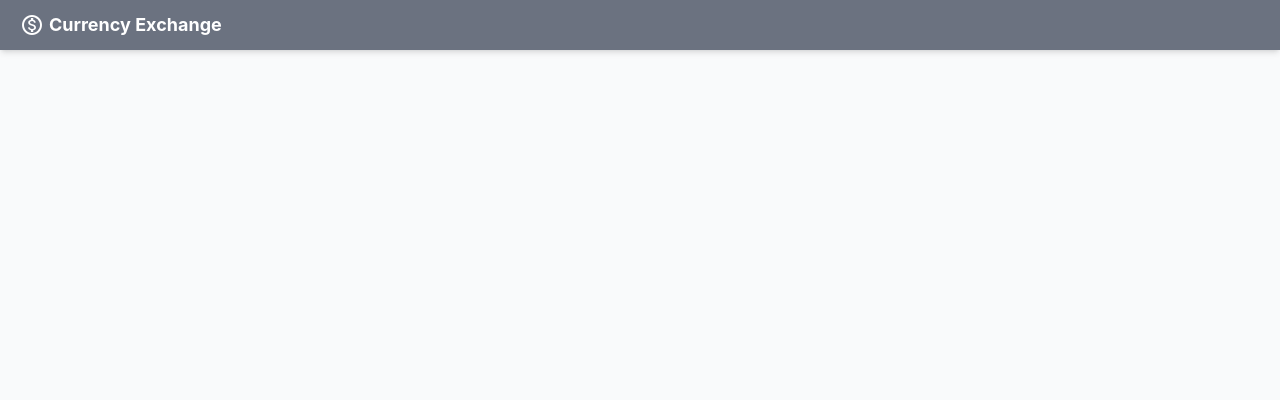
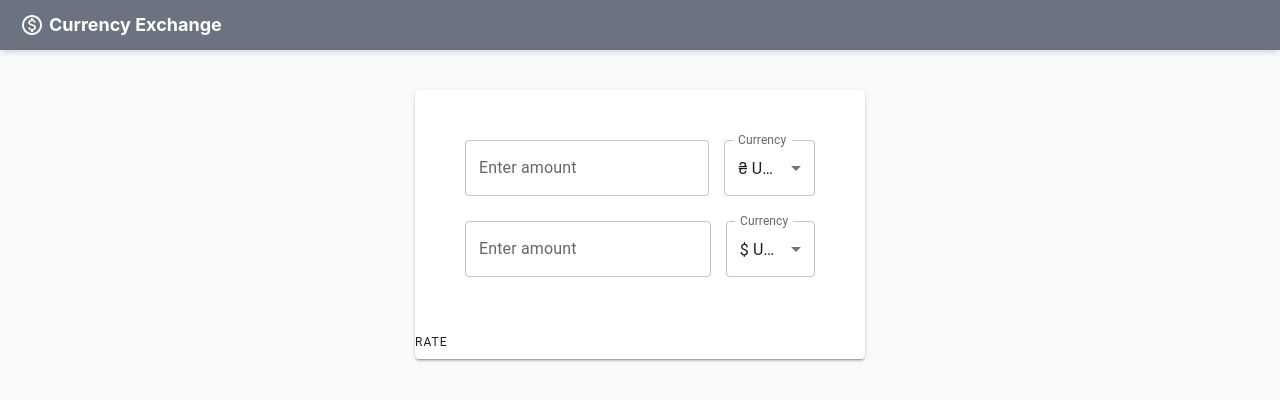
Before and after one commit to ihnatenkoo/Currencies-Converter-ITOP1000, a React (Vite) app: page / in a window 1280 px wide. Shown: the top 400 px of the page. Built offline with nearby package versions, Linux system fonts and the light colour scheme; no server answers.

Commit message:
Create <Converter/> and <ConverterItem/>

```diff
--- a/package.json
+++ b/package.json
@@ -9,6 +9,10 @@
     "preview": "vite preview"
   },
   "dependencies": {
+    "@emotion/react": "^11.10.4",
+    "@emotion/styled": "^11.10.4",
+    "@mui/material": "^5.10.11",
+    "@mui/styled-engine": "^5.10.8",
     "material-icons": "^1.12.0",
     "prettier": "^2.7.1",
     "react": "^18.2.0",
--- a/src/App.tsx
+++ b/src/App.tsx
@@ -1,29 +1,31 @@
 import { FC, useEffect, useState } from 'react';
 import { ICurrenciesRates } from './types';
 import Header from './components/Header/Header';
+import Converter from './components/Converter/Converter';
 
 const App: FC = () => {
 	const [rates, setRates] = useState<ICurrenciesRates | null>(null);
 
-	const getRates = async () => {
-		const res = await fetch(
-			`https://v6.exchangerate-api.com/v6/${import.meta.env.VITE_API_KEY}/latest/UAH`
-		);
-		const rates = await res.json();
-		setRates({
-			UAH: rates.conversion_rates.UAH,
-			USD: rates.conversion_rates.USD,
-			EUR: rates.conversion_rates.EUR,
-		});
-	};
+	// const getRates = async () => {
+	// 	const res = await fetch(
+	// 		`https://v6.exchangerate-api.com/v6/${import.meta.env.VITE_API_KEY}/latest/UAH`
+	// 	);
+	// 	const rates = await res.json();
+	// 	setRates({
+	// 		UAH: rates.conversion_rates.UAH,
+	// 		USD: rates.conversion_rates.USD,
+	// 		EUR: rates.conversion_rates.EUR,
+	// 	});
+	// };
 
-	useEffect(() => {
-		getRates();
-	}, []);
+	// useEffect(() => {
+	// 	getRates();
+	// }, []);
 
 	return (
 		<>
 			<Header rates={rates} />
+			<Converter />
 		</>
 	);
 };
--- /dev/null
+++ b/src/components/Converter/Converter.module.scss
@@ -0,0 +1,16 @@
+.converter {
+	display: flex;
+	justify-content: center;
+
+	&__wrapper {
+		width: 450px;
+		max-width: 90%;
+	}
+	&__form {
+		padding: 50px;
+		display: flex;
+		justify-content: center;
+		flex-wrap: wrap;
+		gap: 25px 15px;
+	}
+}
--- /dev/null
+++ b/src/components/Converter/Converter.tsx
@@ -0,0 +1,20 @@
+import { FC } from 'react';
+import { Paper, Box, Typography } from '@mui/material';
+import s from './Converter.module.scss';
+import ConverterItem from '../ConverterItem/ConverterItem';
+import { Currencies } from '../../types';
+
+const Converter: FC = () => {
+	return (
+		<section className={s.converter}>
+			<Paper elevation={2} className={s.converter__wrapper}>
+				<Box component="form" className={s.converter__form} noValidate autoComplete="off">
+					<ConverterItem initialCurrency={Currencies.UAH} />
+					<ConverterItem initialCurrency={Currencies.USD} />
+				</Box>
+				<Typography variant="overline">rate</Typography>
+			</Paper>
+		</section>
+	);
+};
+export default Converter;
--- /dev/null
+++ b/src/components/ConverterItem/ConverterItem.module.scss
@@ -0,0 +1,4 @@
+.item {
+	display: flex;
+	gap: 0 15px;
+}
--- /dev/null
+++ b/src/components/ConverterItem/ConverterItem.tsx
@@ -0,0 +1,42 @@
+import { FC, useState } from 'react';
+import { TextField, MenuItem } from '@mui/material';
+import s from './ConverterItem.module.scss';
+import { Currencies } from '../../types';
+
+interface IConverterItemProps {
+	initialCurrency: string;
+}
+
+const ConverterItem: FC<IConverterItemProps> = ({ initialCurrency }) => {
+	const [currentCurrency, setCurrentCurrency] = useState<string>(initialCurrency);
+
+	const onChangeCurrency = (currency: string) => {
+		setCurrentCurrency(currency);
+	};
+
+	return (
+		<div className={s.item}>
+			<TextField
+				id="outlined-basic"
+				label="Enter amount"
+				variant="outlined"
+				inputProps={{
+					min: 0,
+					maxLength: 12,
+				}}
+			/>
+			<TextField
+				select
+				id="demo-simple-select"
+				value={currentCurrency}
+				label="Currency"
+				onChange={(e) => onChangeCurrency(e.target.value)}
+			>
+				<MenuItem value={Currencies.UAH}>₴ UAH</MenuItem>
+				<MenuItem value={Currencies.EUR}>€ EUR</MenuItem>
+				<MenuItem value={Currencies.USD}>$ USD</MenuItem>
+			</TextField>
+		</div>
+	);
+};
+export default ConverterItem;
--- a/src/types.ts
+++ b/src/types.ts
@@ -3,3 +3,9 @@ export interface ICurrenciesRates {
 	USD: number;
 	EUR: number;
 }
+
+export enum Currencies {
+	UAH = 'UAH',
+	USD = 'USD',
+	EUR = 'EUR',
+}
```
Also changed, not shown: 1 other file (tests, documents, lock files or other folders).
